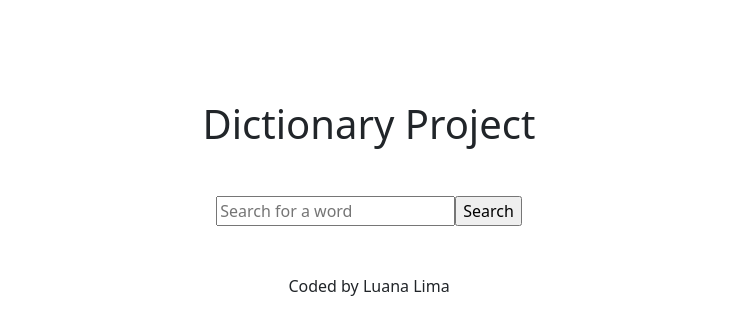
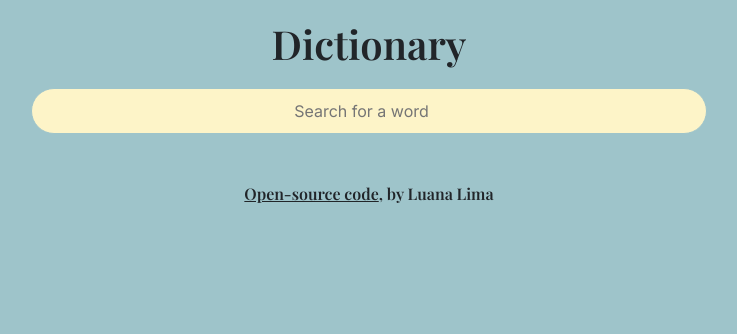
Before and after one commit to luanacristinalima/dictionary-project, a React (Create React App) app: page / in a window 1280 px wide. Shown: the top 334 px of the page, without its empty margins (271-1008 px from the left). Built offline with nearby package versions, Linux system fonts and the light colour scheme.

Commit message:
Added the css styling

```diff
--- a/public/index.html
+++ b/public/index.html
@@ -10,6 +10,13 @@
       content="Web site created using create-react-app"
     />
 
+    <link rel="preconnect" href="https://fonts.googleapis.com" />
+    <link rel="preconnect" href="https://fonts.gstatic.com" crossorigin />
+    <link
+      href="https://fonts.googleapis.com/css2?family=Inter:wght@400;600&family=Playfair+Display:wght@600&display=swap"
+      rel="stylesheet"
+    />
+
     <title>Dictionary App</title>
   </head>
   <body>
--- a/src/App.css
+++ b/src/App.css
@@ -1,5 +1,14 @@
 .App .App-header,
 footer {
   text-align: center;
-  margin: 100px 0;
+  margin: 20px 0;
+  font-family: "Playfair Display", serif;
 }
+
+footer a {
+  color: #212529;
+}
+
+footer a:hover {
+  color: #fdf4c8;
+}
--- a/src/App.js
+++ b/src/App.js
@@ -4,15 +4,22 @@ import Dictionary from "./Dictionary";
 export default function App() {
   return (
     <div className="App">
-      <div className="container">
-        <header className="App-header mb-5">
-          <h1>Dictionary Project</h1>
-        </header>
-        <main>
-          <Dictionary />
-        </main>
-        <footer className="mt-5"> Coded by Luana Lima </footer>
-      </div>
+      <header className="App-header">
+        <h1>Dictionary</h1>
+      </header>
+      <main>
+        <Dictionary />
+      </main>
+      <footer className="mt-5">
+        <a
+          href="https://github.com/luanacristinalima/dictionary-project"
+          target="_blank"
+          rel="noreferrer"
+        >
+          Open-source code
+        </a>
+        , by Luana Lima
+      </footer>
     </div>
   );
 }
--- a/src/Definition.js
+++ b/src/Definition.js
@@ -1,17 +1,16 @@
 export default function Definition(props) {
   return (
-    <span className="Definition">
+    <ol className="Definition">
       {props.meaning.map(function (definition, index) {
         return (
           <div key={index}>
-            <p>
-              {definition.definition}
-              <br />
+            <li>{definition.definition}</li>
+            <p className="mt-2">
               <em>{definition.example}</em>
             </p>
           </div>
         );
       })}
-    </span>
+    </ol>
   );
 }
--- a/src/Dictionary.css
+++ b/src/Dictionary.css
@@ -1,3 +1,67 @@
+.Dictionary {
+  max-width: 700px;
+  margin: 0 auto;
+}
+
 .Dictionary .SearchEngine {
   text-align: center;
 }
+
+.Dictionary .results-word {
+  background-color: #9ec4ca;
+  font-family: "Playfair Display", serif;
+}
+
+.Dictionary .SearchEngine {
+  width: 100%;
+  padding: 10px;
+  background-color: #fdf4c8;
+  border: 1px solid #9ec4ca;
+  border-radius: 25px;
+  margin: 0 auto 25px;
+  display: block;
+}
+
+.Dictionary .PhoneticsAudio {
+  background-color: #9ec4ca;
+  border: none;
+  transform: scale(0.5);
+}
+
+.Dictionary .meaning-button {
+  background-color: #fdf4c8;
+  margin: 20px 0;
+  width: 150px;
+  border: #9ec4ca 1px solid;
+}
+
+.Dictionary .meaning-button:hover,
+.meaning-button.active {
+  background-color: #9ec4ca;
+  color: #fdf4c8;
+}
+
+.Dictionary .meaning-content ol li::marker {
+  font-family: "Inter", sans-serif;
+  font-weight: 600;
+}
+
+.Dictionary .meaning-content {
+  padding-bottom: 15px;
+  background-color: #fdf4c8;
+  border-radius: 15px;
+}
+
+.Dictionary .Synonyms {
+  margin: 0;
+  padding: 0;
+}
+.Dictionary .Synonyms li {
+  display: inline-block;
+  margin-bottom: 10px;
+  margin-right: 15px;
+  border: #9ec4ca 1px solid;
+  padding: 5px 20px;
+  border-radius: 25px;
+  font-weight: 600;
+}
--- a/src/Dictionary.js
+++ b/src/Dictionary.js
@@ -24,14 +24,14 @@ export default function Dictionary() {
 
   return (
     <div className="Dictionary">
-      <div className="SearchEngine">
+      <div className="container">
         <form onSubmit={search}>
           <input
             type="search"
             placeholder="Search for a word"
             onChange={handleKeywordChange}
+            className="SearchEngine"
           />
-          <input type="submit" value="Search" />
         </form>
       </div>
       <Results data={results} />
--- a/src/Meaning.js
+++ b/src/Meaning.js
@@ -14,7 +14,7 @@ export default function Meaning(props) {
   return (
     <span className="Meaning">
       {props.selected && (
-        <div className="meaning-content">
+        <div>
           <Definition meaning={meanings} />
           <Synonyms synonyms={synonyms} />
         </div>
--- a/src/Phonetics.js
+++ b/src/Phonetics.js
@@ -2,9 +2,11 @@ import PhoneticsAudio from "./PhoneticsAudio";
 
 export default function Phonetics(props) {
   return (
-    <div className="Phonetics">
-      <PhoneticsAudio audio={props.phonetic.audio} />
+    <span className="Phonetics">
       {props.phonetic.text}
-    </div>
+      <span>
+        <PhoneticsAudio audio={props.phonetic.audio} />
+      </span>
+    </span>
   );
 }
--- a/src/PhoneticsAudio.js
+++ b/src/PhoneticsAudio.js
@@ -13,12 +13,12 @@ export default function PhoneticsAudio(props) {
             cx="30"
             cy="30"
             r="30"
-            fill="#000"
+            fill="#fdf4c8"
             style={{ cursor: "pointer" }}
           ></circle>
           <polygon
             points="22.199990213521364,17.000009786478635 22.199990213521364,42.999990213521365 44.29998532028205,30.00003914591454 44.29998532028205,29.99996085408546"
-            fill="#fff"
+            fill="#9ec4ca"
             style={{ cursor: "pointer" }}
           ></polygon>
         </svg>
--- a/src/Results.js
+++ b/src/Results.js
@@ -13,19 +13,27 @@ export default function Results(props) {
   if (props.data) {
     return (
       <div className="Results">
+        <div className="results-word">
+          <div className="container">
             <h2 className="text-capitalize">{props.data.word}</h2>
             {props.data.phonetics.map(function (phonetic, index) {
               return (
-            <div key={index}>
+                <span key={index}>
                   <Phonetics phonetic={phonetic} />
-            </div>
+                </span>
               );
             })}
+          </div>
+        </div>
+
+        <div className="container meaning-content">
           {props.data.meanings.map(function (meaning, index) {
             return (
               <span key={index}>
                 <button
-                className="btn btn-primary meaning-button"
+                  className={`meaning-button ${
+                    buttonSelected === index ? "active" : ""
+                  }`}
                   onClick={() => setButtonSelected(index)}
                 >
                   {meaning.partOfSpeech}
@@ -33,6 +41,7 @@ export default function Results(props) {
               </span>
             );
           })}
+
           {props.data.meanings.map(function (meaning, index) {
             return (
               <span key={index}>
@@ -47,6 +56,7 @@ export default function Results(props) {
             );
           })}
         </div>
+      </div>
     );
   } else {
     return null;
--- a/src/index.css
+++ b/src/index.css
@@ -1,13 +1,4 @@
 body {
-  margin: 0;
-  font-family: -apple-system, BlinkMacSystemFont, 'Segoe UI', 'Roboto', 'Oxygen',
-    'Ubuntu', 'Cantarell', 'Fira Sans', 'Droid Sans', 'Helvetica Neue',
-    sans-serif;
-  -webkit-font-smoothing: antialiased;
-  -moz-osx-font-smoothing: grayscale;
+  font-family: "Inter", sans-serif;
+  background-color: #9ec4ca;
 }
-
-code {
-  font-family: source-code-pro, Menlo, Monaco, Consolas, 'Courier New',
-    monospace;
-}
--- a/src/index.js
+++ b/src/index.js
@@ -1,9 +1,9 @@
 import React from "react";
 import ReactDOM from "react-dom/client";
-import "./index.css";
 import App from "./App";
 import reportWebVitals from "./reportWebVitals";
 import "bootstrap/dist/css/bootstrap.css";
+import "./index.css";
 
 const root = ReactDOM.createRoot(document.getElementById("root"));
 root.render(
```
Lines whose indentation alone changed are shown as unchanged.
